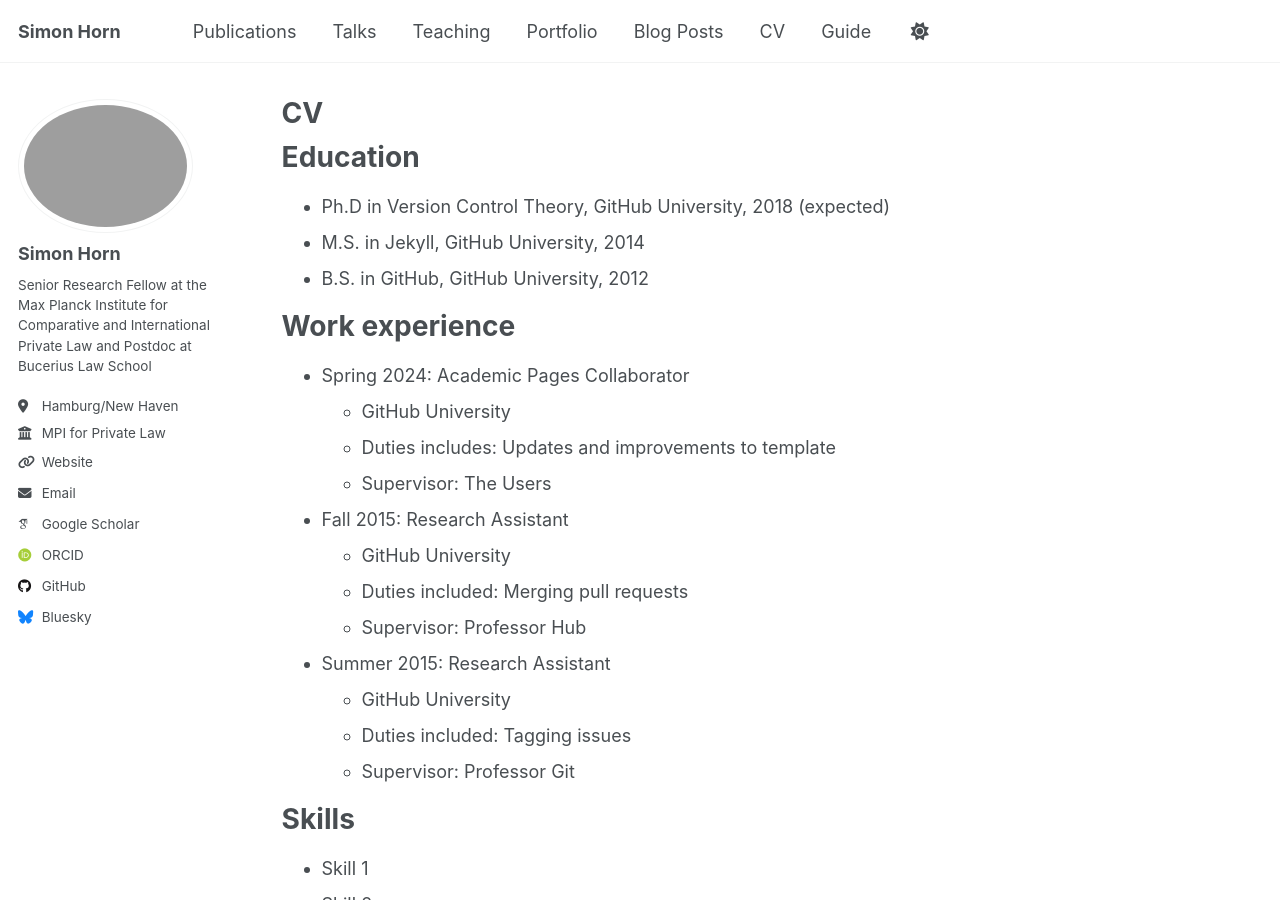
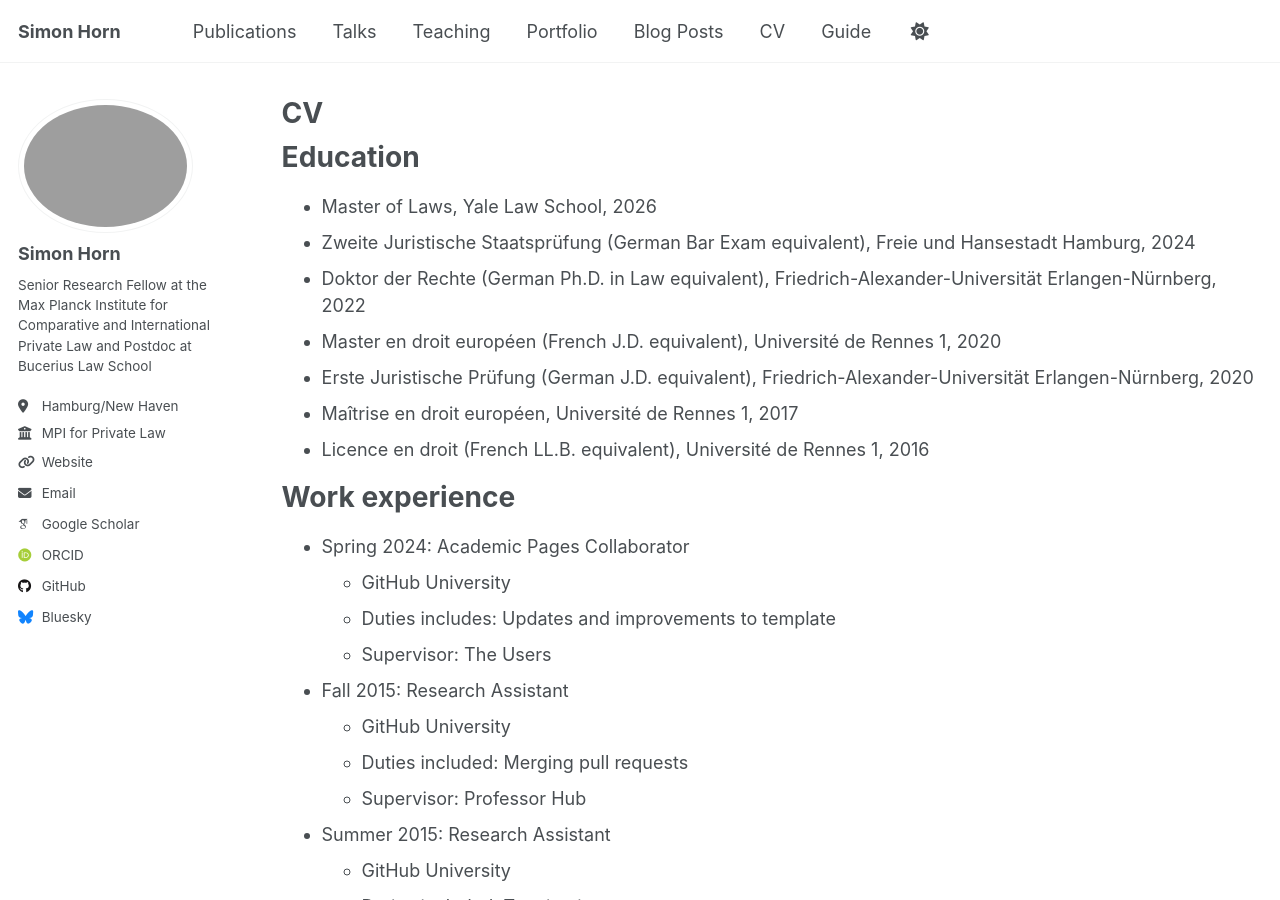
Before and after one commit to simon-horn/simon-horn.github.io, a Jekyll site: the page built from _pages/cv.md, in a window 1280 px wide and 900 px high. Built offline with Jekyll 4.4.1, drawn with Linux system fonts in a browser that asks for light colours; some web fonts are replaced; a script that is not in the unit is left out.

Commit message:
Revise education details in cv.md
Updated education section with new qualifications and degrees.

```diff
--- a/_pages/cv.md
+++ b/_pages/cv.md
@@ -11,9 +11,13 @@ redirect_from:
 
 Education
 ======
-* Ph.D in Version Control Theory, GitHub University, 2018 (expected)
-* M.S. in Jekyll, GitHub University, 2014
-* B.S. in GitHub, GitHub University, 2012
+* Master of Laws, Yale Law School, 2026
+* Zweite Juristische Staatsprüfung (German Bar Exam equivalent), Freie und Hansestadt Hamburg, 2024
+* Doktor der Rechte (German Ph.D. in Law equivalent), Friedrich-Alexander-Universität Erlangen-Nürnberg, 2022
+* Master en droit européen (French J.D. equivalent), Université de Rennes 1, 2020
+* Erste Juristische Prüfung (German J.D. equivalent), Friedrich-Alexander-Universität Erlangen-Nürnberg, 2020
+* Maîtrise en droit européen, Université de Rennes 1, 2017
+* Licence en droit (French LL.B. equivalent), Université de Rennes 1, 2016
 
 Work experience
 ======
```
